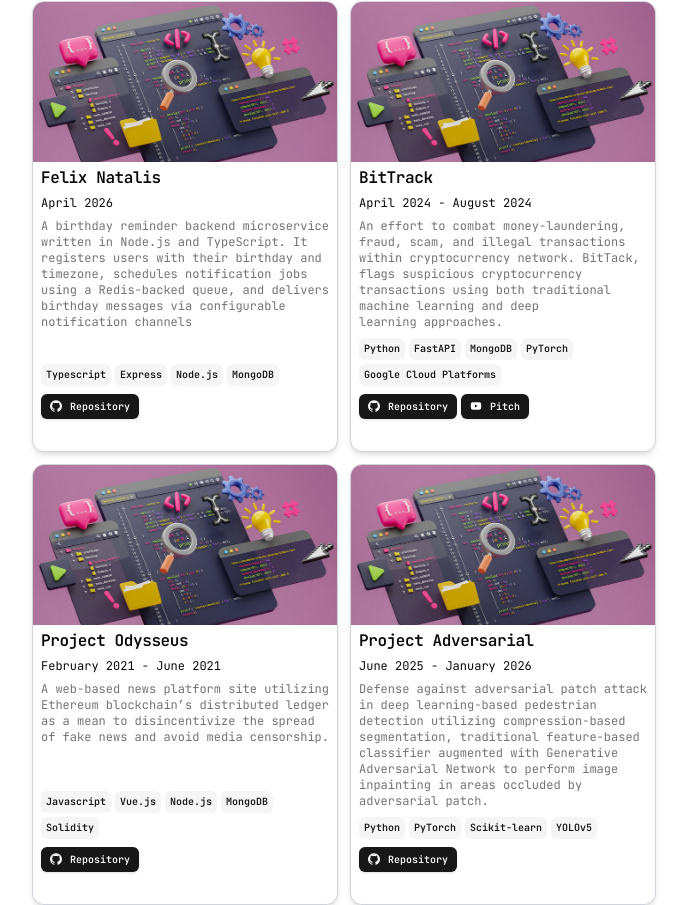
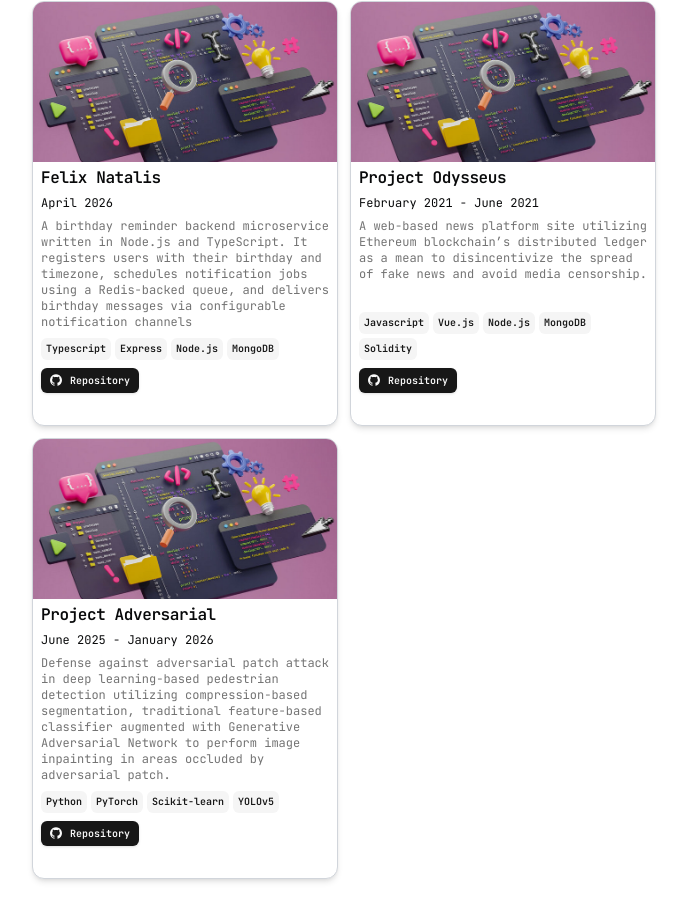
Before and after one commit to corvus-rex/corvus-rex.github.io, a Next.js app: page / in a window 1280 px wide. Shown: the part 1603-2508 px from the top of the page, without its empty margins (296-983 px from the left). Built offline with nearby package versions, Linux system fonts and the light colour scheme.

Commit message:
Remove BitTrack from resume

```diff
--- a/src/data/resume.tsx
+++ b/src/data/resume.tsx
@@ -140,35 +140,6 @@ export const DATA = {
       video: ""
     },
     {
-      title: "BitTrack",
-      href: "https://www.youtube.com/watch?v=UN6PQKMyjAk",
-      dates: "April 2024 - August 2024",
-      active: true,
-      description:
-        "An effort to combat money-laundering, fraud, scam, and illegal transactions within cryptocurrency network. BitTack, flags suspicious cryptocurrency transactions using both traditional machine learning and deep learning approaches.",
-      technologies: [
-        "Python",
-        "FastAPI",
-        "MongoDB",
-        "PyTorch",
-        "Google Cloud Platforms"
-      ],
-      links: [
-        {
-          type: "Repository",
-          href: "https://github.com/Br4vo-Six/inference-engine",
-          icon: <Icons.github className="size-3" />,
-        },
-        {
-          type: "Pitch",
-          href: "https://www.youtube.com/watch?v=UN6PQKMyjAk",
-          icon:  <Icons.youtube className="size-3"/>
-        }
-      ],
-      image: "/cover.png",
-      video: "",
-    },
-    {
       title: "Project Odysseus",
       href: "",
       dates: "February 2021 - June 2021",
```
